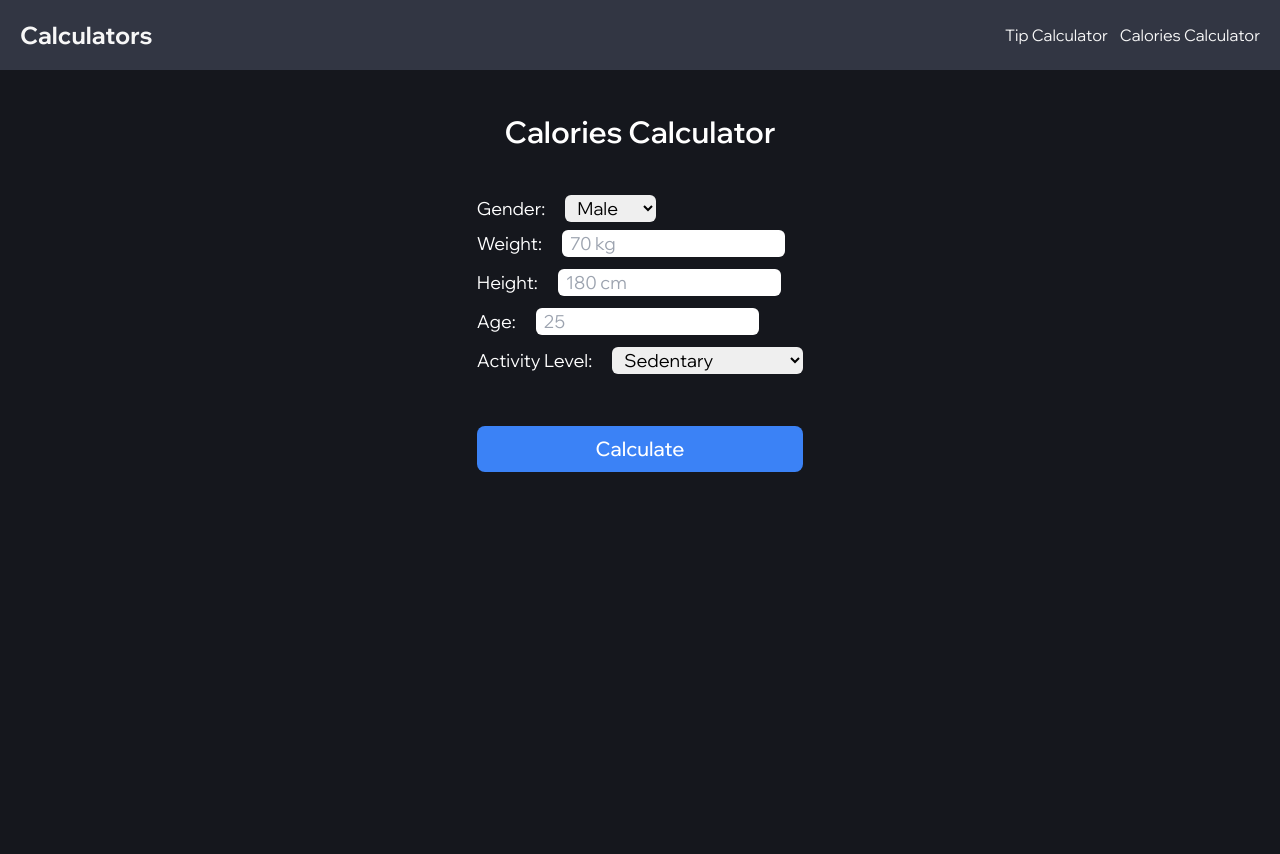
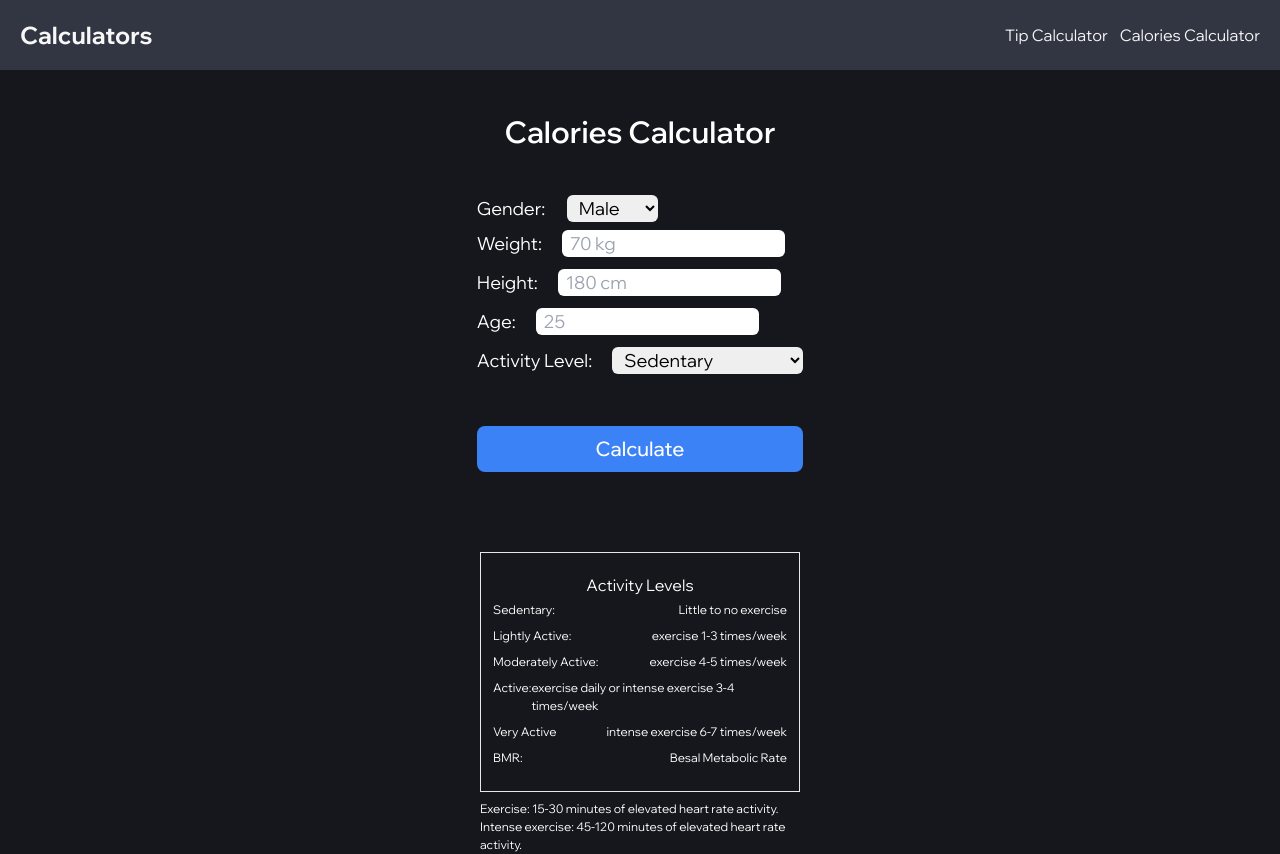
Before and after one commit to plode-v/calculators, a React (Vite) app in the folder client/: page /calories-calculator in a window 1280 px wide. Before the commit the page ends 800 px from the top, so only its background shows below. Built offline with nearby package versions, Linux system fonts and the light colour scheme.

Commit message:
Update Calories Calculator

```diff
--- a/client/src/components/Navbar.tsx
+++ b/client/src/components/Navbar.tsx
@@ -1,10 +1,24 @@
 import { Link } from "react-router-dom";
-import { AnimatedNav } from ".";
+import { motion } from "framer-motion";
 
 const Navbar = () => {
+
+    const variants = {
+        initial: {
+            opacity: 0,
+            y: "-100vh"
+        },
+        animate: {
+            opacity: 1,
+            y: 0,
+            transition: {
+                duration: 0.2
+            }
+        }
+    }
+
     return (
-        <AnimatedNav>
-            <nav className="bg-[#323643] w-full flex h-[70px] text-[#F7F7F7] items-center px-5 justify-between">
+            <motion.nav variants={variants} className="z-20 bg-[#323643] w-full flex h-[70px] text-[#F7F7F7] items-center px-5 justify-between">
                 <Link to="/" >
                     <h1 className="font-[700] text-[24px]">Calculators</h1>
                 </Link>
@@ -16,8 +30,7 @@ const Navbar = () => {
                         <li>Calories Calculator</li>
                     </Link>
                 </ul>
-            </nav>
-        </AnimatedNav>
+            </motion.nav>
     )
 }
 
--- /dev/null
+++ b/client/src/components/ObjectRenderer.tsx
@@ -0,0 +1,14 @@
+const ObjectRenderer = ({ obj, divStyle, h4Style, pStyle }: any) => {
+    return (
+        <div>
+            {Object.entries(obj).map(([key, value]: any) => (
+                <div key={key} className={divStyle}>
+                    <h4 className={h4Style}>{key}</h4>
+                    <p className={pStyle}>{value}</p>
+                </div>
+            ))}
+        </div>
+    )
+}
+
+export default ObjectRenderer
--- a/client/src/components/index.ts
+++ b/client/src/components/index.ts
@@ -5,3 +5,4 @@ export { default as CaloriesResult } from "./CaloriesResult"
 export { default as AnimatedPage } from "./Animations/AnimatedPage"
 export { default as AnimatedNav } from "./Animations/AnimatedNav"
 export { default as AnimatedDiv } from "./Animations/AnimatedDiv"
+export { default as ObjectRenderer } from "./ObjectRenderer"
--- a/client/src/constants/index.ts
+++ b/client/src/constants/index.ts
@@ -56,3 +56,17 @@ export const motionItem = {
         }
     }
 }
+
+export const activityLevels = {
+    "Sedentary:": "Little to no exercise",
+    "Lightly Active:": "exercise 1-3 times/week",
+    "Moderately Active:": "exercise 4-5 times/week",
+    "Active:": "exercise daily or intense exercise 3-4 times/week",
+    "Very Active": "intense exercise 6-7 times/week",
+    "BMR:": "Besal Metabolic Rate"
+}
+
+export const workoutLevels = {
+    "Exercise:": "15-30 minutes of elevated heart rate activity.",
+    "Intense exercise:": "45-120 minutes of elevated heart rate activity."
+}
--- a/client/src/pages/CaloriesCalculator.tsx
+++ b/client/src/pages/CaloriesCalculator.tsx
@@ -1,5 +1,6 @@
 import { useState } from "react"
-import { CustomInput, CaloriesResult, AnimatedPage, AnimatedDiv } from "../components";
+import {  CaloriesResult, ObjectRenderer } from "../components";
+import { activityLevels, workoutLevels } from "../constants";
 import { motion } from "framer-motion";
 
 const CaloriesCalculator = () => {
@@ -90,8 +91,8 @@ const CaloriesCalculator = () => {
     }
 
     const item = {
-        hidden: { opacity: 0, y: -100 },
-        show: { opacity: 1, y: 0, transition: { duration: 0.1, staggerChildren: 0.1, delayChildren: 0.1 }}
+        hidden: { opacity: 0, y: -20 },
+        show: { opacity: 1, y: 0, transition: { duration: 0.4, staggerChildren: 0.1, delayChildren: 0.1 }}
     }
 
     return (
@@ -99,17 +100,20 @@ const CaloriesCalculator = () => {
             variants={container}
             initial="hidden"
             animate="show"
-            className="flex items-center justify-center gap-10 text-white flex-row"
         >
-            <motion.div variants={item} className="h-max shadow-gray-100 w-max">
+            <motion.div
+                variants={item}
+                className="flex items-center flex-wrap justify-center text-white lg:flex-row flex-col"
+            >
+                <motion.div variants={item} className={`h-max shadow-gray-100 w-max ${calculate && "lg:mr-10"}`}>
                     <motion.h1 className="flex justify-center py-10 text-[30px] font-[600]">Calories Calculator</motion.h1>
                     <motion.form className="flex justify-center flex-wrap flex-col text-[18px]" onSubmit={handleChange}>
                         <motion.div className="flex-1 flex mb-2">
-                        <label htmlFor="gender" className="pr-5">Gender:</label>
-                        <motion.select name="gender" id="gender" value={gender} onChange={handleGender} className="focus:outline-none text-black rounded-md pl-2">
+                            <label htmlFor="gender" className="pr-5 w-[90px]">Gender:</label>
+                            <select name="gender" id="gender" value={gender} onChange={handleGender} className="focus:outline-none text-black rounded-md pl-2">
                                 <motion.option value="male">Male</motion.option>
                                 <motion.option value="female">Female</motion.option>
-                        </motion.select>
+                            </select>
                         </motion.div>
                         <motion.div className="flex flex-1 mb-3">
                             <label className="pr-5">Weight:</label>
@@ -160,13 +164,16 @@ const CaloriesCalculator = () => {
                                 <option value="1.9">Very Active</option>
                             </select>
                         </motion.div>
-                    <motion.button className="bg-blue-500 rounded-lg my-10 hover:scale-105 duration-100" type="submit">
+                        <motion.button
+                            whileHover={{ scale: 1.05, transition: { duration: 0.1 } }}
+                            whileTap={{ scale: 0.9 }}
+                            className="bg-blue-500 rounded-lg my-10 duration-100" type="submit">
                             <h4 className="px-5 py-2 text-[20px] font-[500] text-white">Calculate</h4>
                         </motion.button>
                     </motion.form>
                 </motion.div>
                 {calculate && (
-                <motion.div className="w-1/4 text-white h-max py-5 bg-[#323643] rounded-lg mt-5"
+                    <motion.div className="lg:w-1/4 3xl:w-1/6 w-[90%] text-white h-max py-5 bg-[#323643] rounded-lg lg:mt-5"
                         variants={{
                             hidden: { opacity: 0, x: -100 },
                             show: {
@@ -205,6 +212,27 @@ const CaloriesCalculator = () => {
                             />
                     </motion.div>
                 )}
+                <motion.div variants={item} className="w-full flex flex-wrap items-center justify-center flex-col mt-10">
+                    <div className="w-[90%] lg:w-1/4 3xl:w-1/6 border text-white py-5">
+                        <h1 className="text-center">Activity Levels</h1>
+                        <ObjectRenderer
+                            divStyle="flex justify-between px-3 py-1"
+                            obj={activityLevels}
+                            h4Style="text-[12px]"
+                            pStyle="text-[12px]"
+                        />
+                    </div>
+                </motion.div>
+                <motion.div className="flex w-[90%] lg:w-1/4 3xl:w-1/6 mt-2" variants={container}>
+                    <motion.ul variants={item} className="text-[12px]">
+                        {
+                            Object.entries(workoutLevels).map(([key, value]) => (
+                                <motion.li key={key}>{key} {value}</motion.li>
+                            ))
+                        }
+                    </motion.ul>
+                </motion.div>
+            </motion.div>
         </motion.div>
     )
 }
--- a/client/src/pages/TipCalculator.tsx
+++ b/client/src/pages/TipCalculator.tsx
@@ -41,13 +41,27 @@ const TipCalculator = () => {
         return isNaN(perPerson) ? "N/A" : ((perPerson).toFixed(2)).toString();
     }
 
+    const variants = {
+        hidden: {
+            opacity: 0,
+            y: -50
+        },
+        show: {
+            opacity: 1,
+            y: 0,
+            transition: {
+                duration: 0.3
+            }
+        }
+    }
+
     return (
         <motion.div
-            variants={motionContainer}
+            variants={variants}
             initial="hidden"
             animate="show"
         >
-            <motion.div variants={motionItem} className="flex items-center justify-center w-full h-max">
+            <motion.div className="flex items-center justify-center w-full h-max">
                 <div className="md:w-1/2 3xl:w-1/4 w-3/4 justify-center flex flex-col">
                     <div className="flex items-center justify-center py-8">
                         <h1 className="text-[30px] font-[600] text-white">Tip Calculator</h1>
```
Lines whose indentation alone changed are shown as unchanged.
